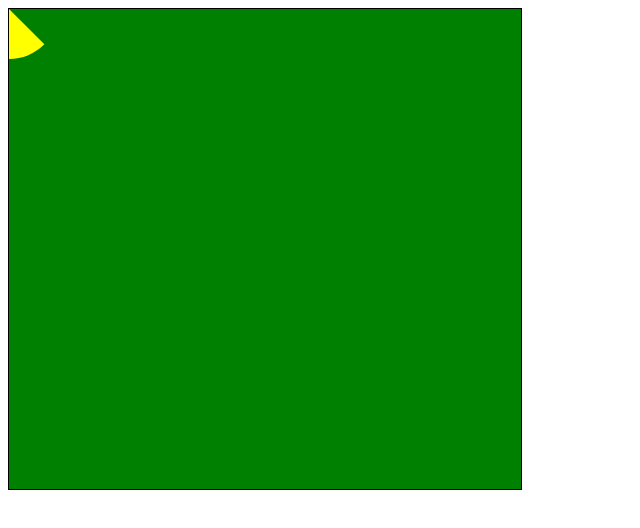
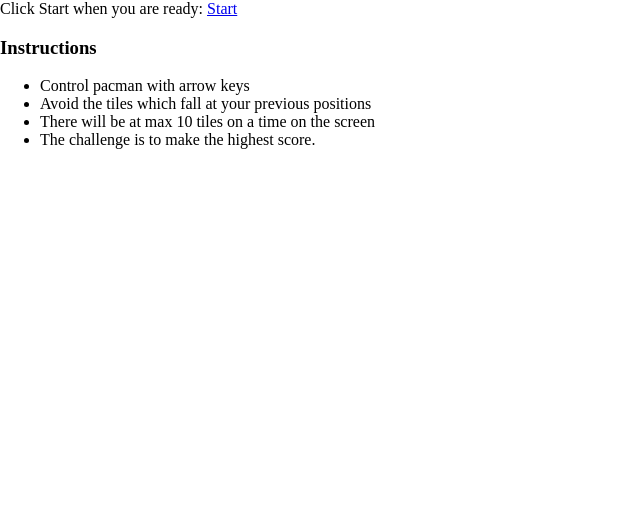
Before and after one commit to pandeykartikey/pacman, a plain HTML site: page index.html in a window 1280 px wide. Shown: the whole page, without its empty margins (0-640 px from the left). Drawn offline with Linux system fonts and the light colour scheme.

Commit message:
added an start page

```diff
--- a/index.html
+++ b/index.html
@@ -2,12 +2,24 @@
 <hmtl>
 <head>
 </head>
-<body>
-<style type="text/css">
-    canvas {
-        border: 1px solid black;
-        }
-</style>
+<body style="widht:auto; margin:auto;">
+<div id = "play-again" style="display: none">
+ Your previous Score was : <span id="score"></span>
+<a href="./canvas.html">Play Again</a>
+</div>
+<div id="start" style="display: none">
+Click Start when you are ready:
+<a href="./canvas.html">Start</a>
+</div>
+<div id="instructions">
+	<h3>Instructions</h3>
+	<ul>
+		<li>Control pacman with arrow keys</li>
+		<li>Avoid the tiles which fall at your previous positions</li>
+		<li>There will be at max 10 tiles on a time on the screen</li>
+		<li>The challenge is to make the highest score.</li>
+	</ul>
+</div>
 <script src="./index.js"></script>
 </body>
 </hmtl>
--- a/index.js
+++ b/index.js
@@ -1,91 +1,12 @@
-var canvas = document.createElement("canvas");
-var ctx = canvas.getContext("2d");
-canvas.width = 512;
-canvas.height = 480;
-document.body.appendChild(canvas);
+play_again = localStorage.getItem('play_again');
+if(play_again==1){
+	document.getElementById('play-again').style.display = "block";
+	document.getElementById('score').innerHTML=localStorage.getItem('tile');
+	localStorage.setItem("play_again", 0);
+	localStorage.setItem("tile",0);
+}
+else{
+	document.getElementById('start').style.display="block";
+	localStorage.setItem("play_again", 0);
 
-function draw_pacman(){
-scale_pacman = 1;
-ctx.beginPath();
-ctx.arc(pacman.x, pacman.y, 50*scale_pacman, 0.25 * Math.PI, 1.25 * Math.PI, false);
-ctx.fillStyle = "rgb(255, 255, 0)";
-ctx.fill();
-ctx.beginPath();
-ctx.arc(pacman.x, pacman.y, 50*scale_pacman, 0.75 * Math.PI, 1.75 * Math.PI, false);
-ctx.fill();
-ctx.beginPath();
-ctx.arc(pacman.x, pacman.y - 50*0.5*scale_pacman , 10*scale_pacman, 0, 2 * Math.PI, false);
-ctx.fillStyle = "rgb(0, 0, 0)";
-ctx.fill();
 }
-x=0,y=0
-var pacman = {
-	speed: 256, // movement in pixels per second
-	x: 0,
-	y: 0
-};
-var monster = {
-	x: 0,
-	y: 0
-};
-var monstersCaught = 0;
-
-var keysDown = {};
-
-addEventListener("keydown", function (e) {
-	keysDown[e.keyCode] = true;
-}, false);
-
-addEventListener("keyup", function (e) {
-	delete keysDown[e.keyCode];
-}, false);
-
-var update = function (modifier) {
-	if (38 in keysDown) { // Player holding up
-		pacman.y -= 30;
-	}
-	if (40 in keysDown) { // Player holding down
-		pacman.y += 30;
-	}
-	if (37 in keysDown) { // Player holding left
-		pacman.x -= 30;
-	}
-	if (39 in keysDown) { // Player holding right
-		pacman.x += 30;
-	}
-
-	// Are they touching?
-	if (
-		pacman.x <= (monster.x + 32)
-		&& monster.x <= (pacman.x + 32)
-		&& pacman.y <= (monster.y + 32)
-		&& monster.y <= (pacman.y + 32)
-	) {
-		++monstersCaught;
-		//reset();
-	}
-};
-var render = function () {
-
-	ctx.clearRect(0, 0, canvas.width, canvas.height);
-
-	ctx.fillStyle = 'green';
-	ctx.fillRect(0,0,600,480);
-	draw_pacman();
-};
-var w = window;
-requestAnimationFrame = w.requestAnimationFrame || w.webkitRequestAnimationFrame || w.msRequestAnimationFrame || w.mozRequestAnimationFrame;
-
-var main = function () {
-	var now = Date.now();
-	var delta = now - then;
-
-	update(delta / 1000);
-	render();
-
-	then = now;
-
-	requestAnimationFrame(main);
-};
-var then = Date.now();
-main();
```
